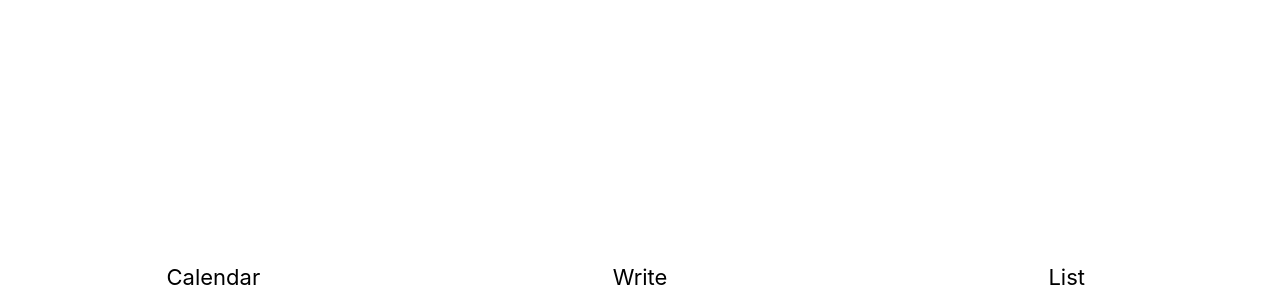
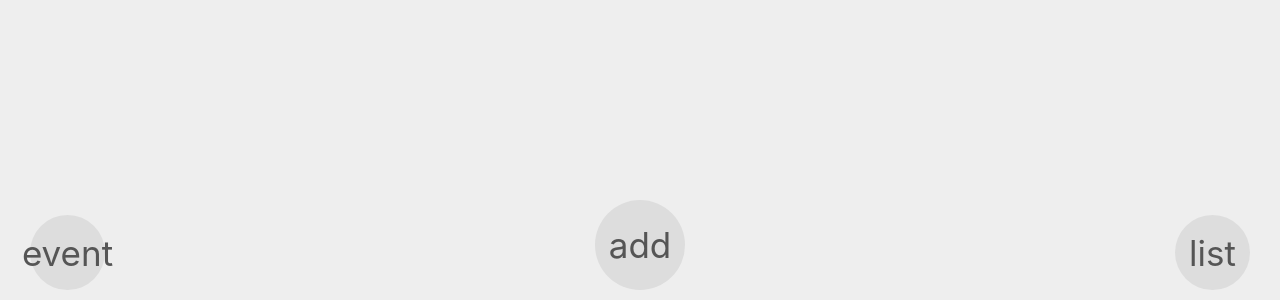
Before and after one commit to r0stig/my-journal, a React (Create React App) app in the folder client/: page / in a window 1280 px wide. Shown: the part 500-800 px from the top of the page. Built offline with nearby package versions, Linux system fonts and the light colour scheme; the HTML template or start-up script is replaced by a standard one.

Commit message:
design changes

```diff
--- a/client/src/App.tsx
+++ b/client/src/App.tsx
@@ -6,6 +6,7 @@ import { initStore } from './lib/store'
 import { TabBar, Tabs } from './components/tab-bar/tab-bar'
 import { Toaster } from './components/toast/toast'
 import { Calendar } from './pages/calendar/calendar'
+import { Container } from './app-styles'
 
 function getTodayKey() {
   return new Date().toLocaleDateString('sv', { year: 'numeric', month: 'numeric', day: 'numeric'})
@@ -50,7 +51,7 @@ function App() {
 
   return (
     <Toaster>
-      <>
+      <Container>
         {isLoading && <>
           Loading...
         </>}
@@ -60,7 +61,7 @@ function App() {
           {tabOpen === 'write' && <Write entryKey={writeDay} onBack={handleWriteBack} />}
           {tabOpen !== 'write' && <TabBar onTabClick={handleTabClick} />}
         </>}
-      </>
+      </Container>
     </Toaster>
   )
 }
--- /dev/null
+++ b/client/src/app-styles.tsx
@@ -0,0 +1,6 @@
+import styled from 'styled-components'
+
+export const Container = styled.div`
+  background-color: #eee;
+  height: 100vh;
+`
--- a/client/src/components/entries/entries-styles.tsx
+++ b/client/src/components/entries/entries-styles.tsx
@@ -1,7 +1,12 @@
 import styled from 'styled-components'
 
+export const Container = styled.div`
+`
+
 export const EntryCard = styled.div`
+  margin: 10px;
   padding: 10px;
+  background-color: #fff;
   border-bottom: 1px solid #ddd;
 `
 
--- a/client/src/components/entries/entries.tsx
+++ b/client/src/components/entries/entries.tsx
@@ -1,11 +1,7 @@
 import React from 'react'
 import styled from 'styled-components'
 import { Entry, getEntries } from '../../lib/store'
-import { Content, Date, EntryCard, Header, Title } from './entries-styles'
-
-const Container = styled.div`
-
-`
+import { Container, Content, Date, EntryCard, Header, Title } from './entries-styles'
 
 function maybeShorten(str: string, max: number): string {
   if (!str) return str
--- a/client/src/components/tab-bar/tab-bar-styles.tsx
+++ b/client/src/components/tab-bar/tab-bar-styles.tsx
@@ -1,23 +1,46 @@
-import styled from 'styled-components'
+import styled, { css} from 'styled-components'
 
 export const Container = styled.div`
   width: 100%;
   display: flex;
   position: fixed;
   bottom: 0;
+  justify-content: space-between;
+  align-items: flex-end;
+  padding: 0 30px;
+  margin-bottom: 10px;
+  box-sizing: border-box;
 `
 
-export const TabItem = styled.a`
-  flex: 1;
+interface TabItemProps {
+  size?: 'normal' | 'large'
+}
 
+export const TabItem = styled.a<TabItemProps>`
   display: flex;
   box-sizing: border-box;
   justify-content: center;
+  align-items: center;
   font-size: 22px;
   padding: 10px 0;
 
+  ${props => props.size === 'normal' ? css`
+    width: 75px;
+    height: 75px;
+  ` : css`
+    width: 90px;
+    height: 90px;
+  `}
+  border-radius: 50%;
+  background-color: #ddd;
+
   &:hover {
-    background-color: #eee;
+    background-color: #ccc;
     cursor: pointer;
   }
+
+  & span {
+    font-size: 35px;
+    color: #555;
+  }
 `
--- a/client/src/components/tab-bar/tab-bar.tsx
+++ b/client/src/components/tab-bar/tab-bar.tsx
@@ -14,9 +14,21 @@ export const TabBar: React.FC<Props> = ({ onTabClick }) => {
 
   return (
     <Container>
-      <TabItem onClick={(e) => handleTabClick(e, 'calendar')}>Calendar</TabItem>
-      <TabItem onClick={(e) => handleTabClick(e, 'write')}>Write</TabItem>
-      <TabItem onClick={(e) => handleTabClick(e, 'list')}>List</TabItem>
+      <TabItem size='normal' onClick={(e) => handleTabClick(e, 'calendar')}>
+        <span className='material-icons'>
+          event
+        </span>
+      </TabItem>
+      <TabItem size='large' onClick={(e) => handleTabClick(e, 'write')}>
+      <span className='material-icons'>
+        add
+        </span>
+      </TabItem>
+      <TabItem size='normal' onClick={(e) => handleTabClick(e, 'list')}>
+        <span className='material-icons'>
+          list
+        </span>
+      </TabItem>
     </Container>
   )
 }
--- a/client/src/pages/calendar/calendar-styles.tsx
+++ b/client/src/pages/calendar/calendar-styles.tsx
@@ -1,7 +1,9 @@
 import styled, { css } from 'styled-components'
 
 export const Container = styled.div`
+  margin: 10px;
   padding: 10px;
+  background-color: #fff;
 `
 export const NavigatorContainer = styled.div`
   display: flex;
--- a/client/src/pages/calendar/calendar.tsx
+++ b/client/src/pages/calendar/calendar.tsx
@@ -81,9 +81,9 @@ export const Calendar: React.FC<Props> = ({ onDayClick }) => {
   return (
     <Container>
       <NavigatorContainer>
-        <Nav onClick={handleBackClick}>Back</Nav>
+        <Nav onClick={handleBackClick}>{'<<'}</Nav>
         <Current>{getMonthName(month)}, {year}</Current>
-        <Nav onClick={handleForwardClick}>Forward</Nav>
+        <Nav onClick={handleForwardClick}>{'>>'}</Nav>
       </NavigatorContainer>
       <WeekdayContainer>
         <WeekdayHeader>Mon</WeekdayHeader>
```
